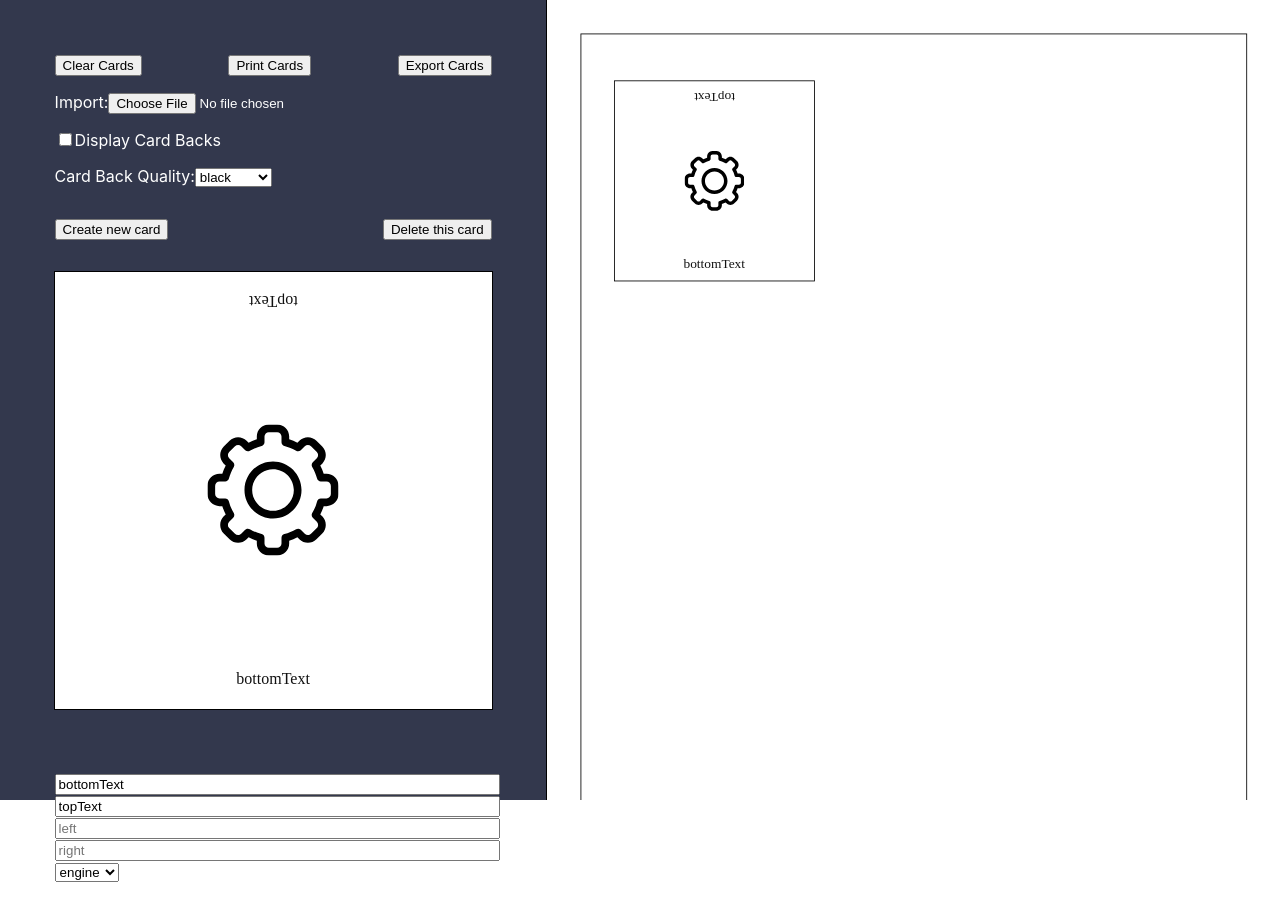
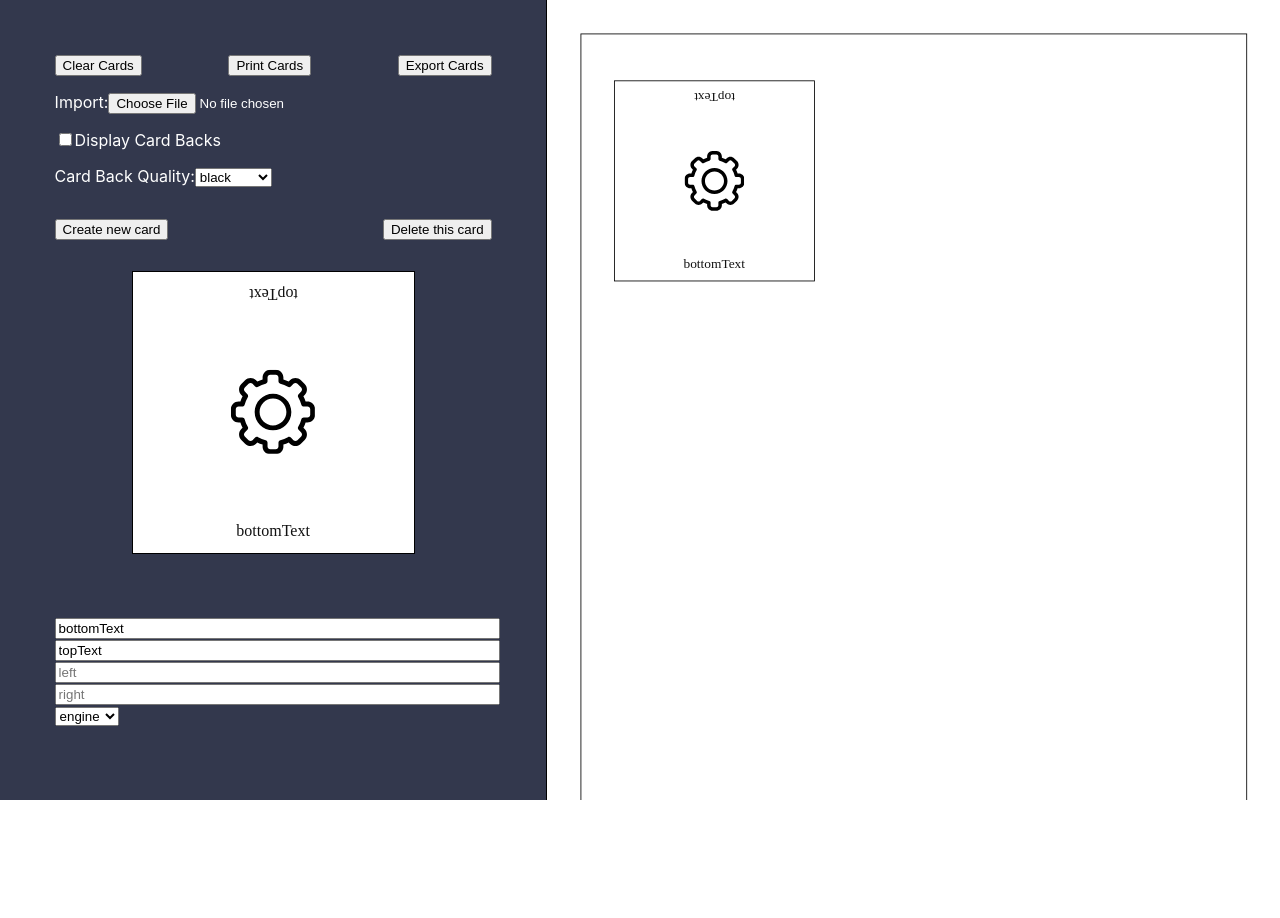
Before and after one commit to pawelngei/story-engine-card-creator, a React (Create React App) app: page / in a window 1280 px wide. Shown: the top 918 px of the page. After the commit the page ends 800 px from the top, so only its background shows below. Built offline with nearby package versions, Linux system fonts and the light colour scheme.

Commit message:
limit LeftMenu card size

```diff
--- a/src/LeftMenu/LeftMenu.tsx
+++ b/src/LeftMenu/LeftMenu.tsx
@@ -44,6 +44,12 @@ const CardActionsBar = styled.div`
 
 const CardContainer = styled.div`
   width: 100%;
+  display: flex;
+  justify-content: center;
+`
+
+const CardSizeLimiter = styled.div`
+  width: 281px;
 `
 
 const InputContainer = styled.div`
@@ -155,6 +161,7 @@ export const LeftMenu = ({
           </button>
         </CardActionsBar>
         <CardContainer>
+          <CardSizeLimiter>
             <Card
               bottom={bottom}
               top={top}
@@ -162,6 +169,7 @@ export const LeftMenu = ({
               right={right}
               type={type}
             />
+          </CardSizeLimiter>
         </CardContainer>
         <InputContainer>
           <StyledInput
```
Lines whose indentation alone changed are shown as unchanged.
